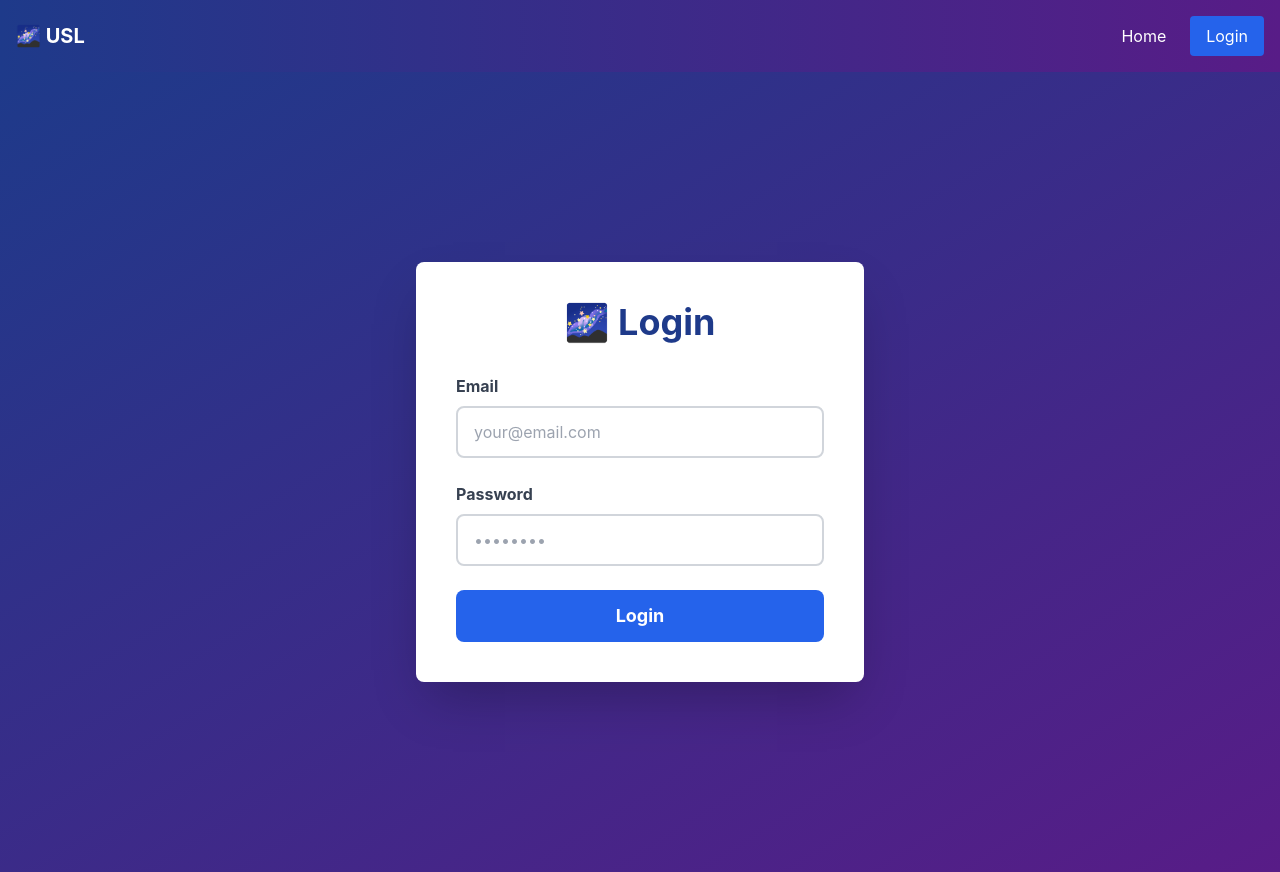
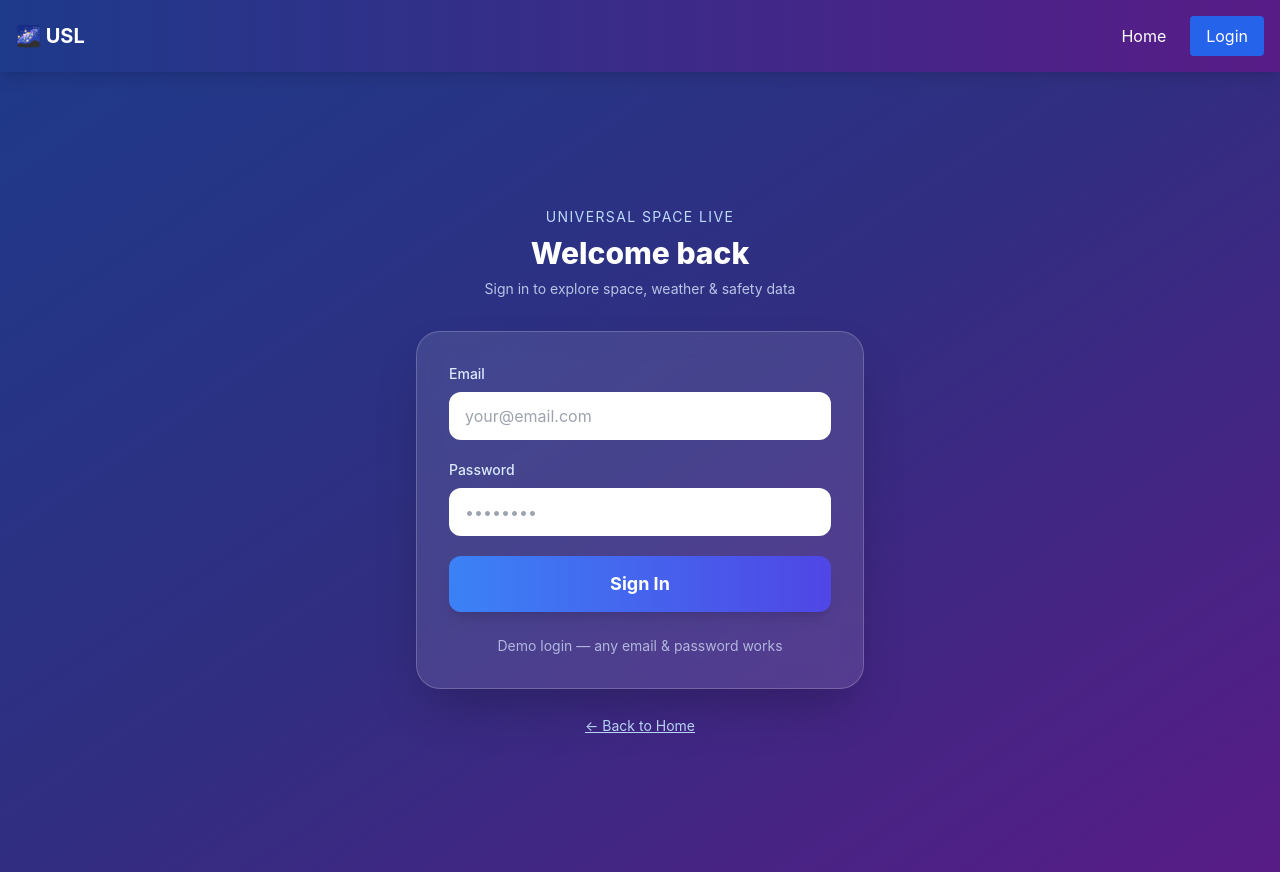
Before and after one commit to nailzaman12-source/Universal-Space-Live-Map-App, a React (Vite) app: page /login in a window 1280 px wide. Built offline with nearby package versions, Linux system fonts and the light colour scheme.

Commit message:
Strong Login page design

```diff
--- a/src/pages/Login.jsx
+++ b/src/pages/Login.jsx
@@ -1,53 +1,86 @@
 import { useState } from 'react'
-import { useNavigate } from 'react-router-dom'
+import { useNavigate, Link } from 'react-router-dom'
 
 export default function Login({ setUser }) {
   const [email, setEmail] = useState('')
   const [password, setPassword] = useState('')
+  const [loading, setLoading] = useState(false)
   const navigate = useNavigate()
 
   const handleLogin = (e) => {
     e.preventDefault()
-    const user = { email, name: email.split('@')[0], id: Date.now() }
+    setLoading(true)
+    const name = email.split('@')[0] || 'Explorer'
+    const user = {
+      email,
+      name,
+      id: Date.now(),
+      lessons: 12,
+      xp: 2450,
+      streak: 7,
+      achievements: 4
+    }
+    localStorage.setItem('usl_user', JSON.stringify(user))
     localStorage.setItem('user', JSON.stringify(user))
     setUser(user)
+    setTimeout(() => {
+      setLoading(false)
       navigate('/dashboard')
+    }, 400)
   }
 
   return (
-    <div className="min-h-screen bg-gradient-to-br from-blue-900 to-purple-900 flex items-center justify-center p-4">
-      <div className="bg-white rounded-lg shadow-2xl p-10 w-full max-w-md">
-        <h1 className="text-4xl font-bold mb-8 text-center text-blue-900">🌌 Login</h1>
-        <form onSubmit={handleLogin} className="space-y-6">
+    <div className="min-h-screen flex items-center justify-center p-4">
+      <div className="w-full max-w-md">
+        <div className="text-center mb-8">
+          <p className="text-blue-200 text-sm tracking-widest uppercase mb-2">Universal Space Live</p>
+          <h1 className="text-3xl font-extrabold text-white">Welcome back</h1>
+          <p className="text-blue-100/80 text-sm mt-2">Sign in to explore space, weather & safety data</p>
+        </div>
+
+        <div className="rounded-3xl bg-white/10 backdrop-blur-md border border-white/20 p-6 md:p-8 shadow-2xl">
+          <form onSubmit={handleLogin} className="space-y-5">
             <div>
-            <label className="block text-gray-700 font-bold mb-2">Email</label>
+              <label className="block text-blue-100 text-sm font-medium mb-2">Email</label>
               <input
                 type="email"
                 value={email}
                 onChange={(e) => setEmail(e.target.value)}
                 placeholder="your@email.com"
-              className="w-full px-4 py-3 border-2 border-gray-300 rounded-lg focus:outline-none focus:border-blue-600"
+                className="w-full px-4 py-3 rounded-xl bg-white text-gray-900 border-0 focus:outline-none focus:ring-2 focus:ring-cyan-400"
                 required
               />
             </div>
             <div>
-            <label className="block text-gray-700 font-bold mb-2">Password</label>
+              <label className="block text-blue-100 text-sm font-medium mb-2">Password</label>
               <input
                 type="password"
                 value={password}
                 onChange={(e) => setPassword(e.target.value)}
                 placeholder="••••••••"
-              className="w-full px-4 py-3 border-2 border-gray-300 rounded-lg focus:outline-none focus:border-blue-600"
+                className="w-full px-4 py-3 rounded-xl bg-white text-gray-900 border-0 focus:outline-none focus:ring-2 focus:ring-cyan-400"
                 required
               />
             </div>
             <button
               type="submit"
-            className="w-full bg-blue-600 text-white py-3 rounded-lg hover:bg-blue-700 font-bold text-lg transition"
+              disabled={loading}
+              className="w-full bg-gradient-to-r from-blue-500 to-indigo-600 text-white py-3.5 rounded-xl font-bold text-lg shadow-lg hover:opacity-95 transition disabled:opacity-60"
             >
-            Login
+              {loading ? 'Signing in...' : 'Sign In'}
             </button>
           </form>
+
+          <p className="text-center text-blue-100/70 text-sm mt-6">
+            Demo login — any email & password works
+          </p>
+        </div>
+
+        <p className="text-center mt-6">
+          <Link to="/" className="text-blue-200 text-sm hover:text-white underline">
+            ← Back to Home
+          </Link>
+        </p>
       </div>
     </div>
   )
```
Lines whose indentation alone changed are shown as unchanged.
